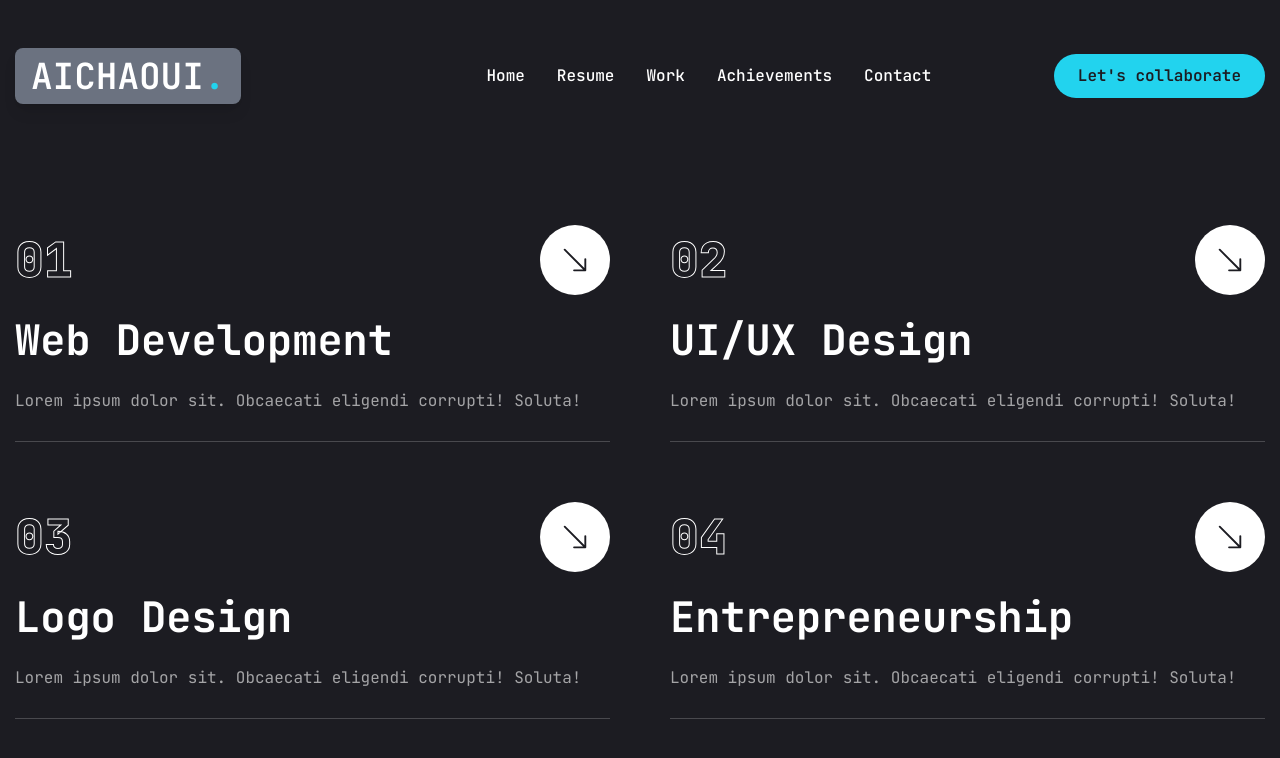
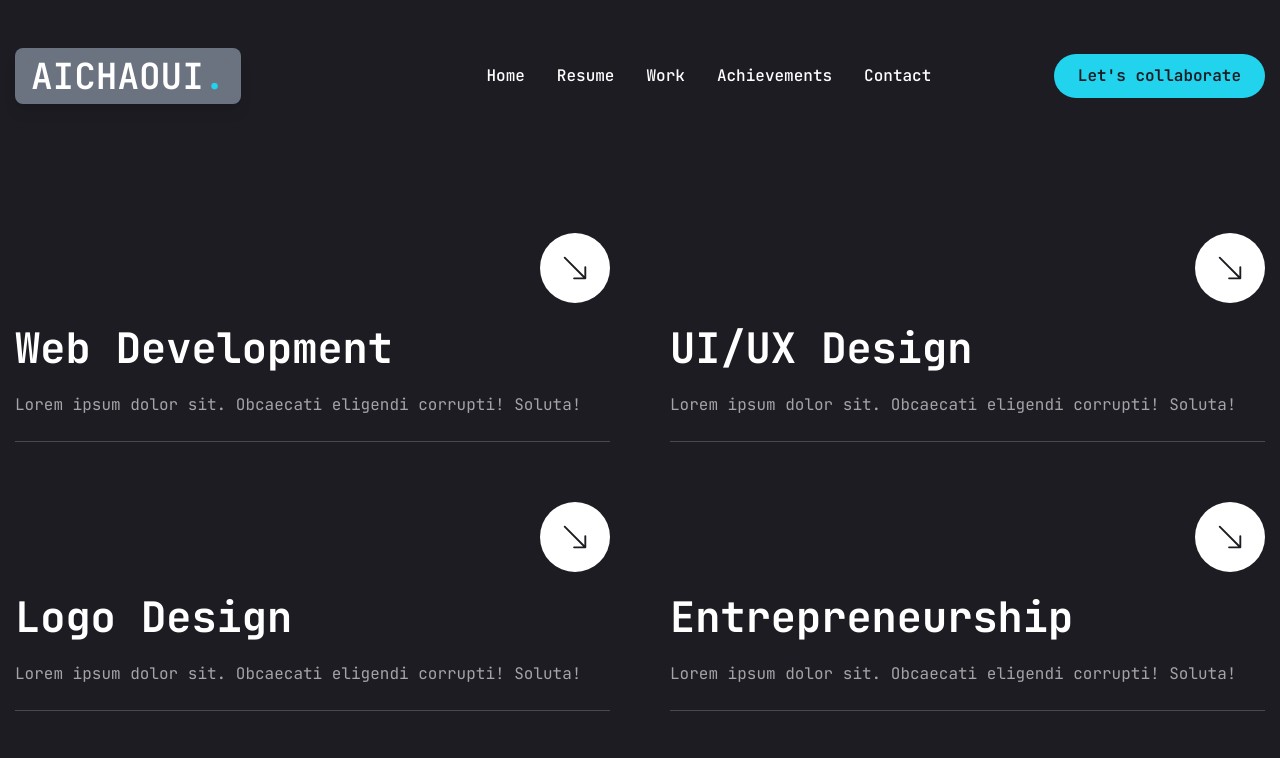
Before and after one commit to mohamedaichaouiii/project, a Next.js app: page /services in a window 1280 px wide. Shown: the top 758 px of the page. Built offline with nearby package versions, Linux system fonts and the light colour scheme.

Commit message:
Update globals.css

```diff
--- a/app/globals.css
+++ b/app/globals.css
@@ -4,38 +4,77 @@
 
 @layer base {
   body {
-    @apply font-primary bg-primary text-white leading-loose;
-  }
-  .h1{
-    @apply text-[48px] xl:text-[80px] leading-[1.1] font-semibold;
-  }
-  .h2{
-    @apply text-[36px] xl:text-[48px] leading-[1.1] font-semibold;
-  }
-  .h3{
-    @apply text-[20px] xl:text-[24px] leading-[1.1] font-semibold;
+    @apply font-primary bg-primary text-white;
+    font-size: 16px; /* Base font size for rem scaling */
+    line-height: 1.5; /* Tighter than leading-loose for mobile */
   }
 
+  .h1 {
+    @apply font-semibold leading-[1.1];
+    font-size: clamp(2rem, 5vw, 2.5rem); /* 32px base, scales with viewport */
+    @media (min-width: 640px) { /* sm */
+      font-size: clamp(2.5rem, 6vw, 3rem); /* 40px */
+    }
+    @media (min-width: 768px) { /* md */
+      font-size: clamp(3rem, 7vw, 3.5rem); /* 48px */
+    }
+    @media (min-width: 1024px) { /* lg */
+      font-size: clamp(3.5rem, 8vw, 4rem); /* 64px */
+    }
+    @media (min-width: 1280px) { /* xl */
+      font-size: clamp(4rem, 9vw, 4.5rem); /* 72px, slightly smaller than 80px */
+    }
+  }
+
+  .h2 {
+    @apply font-semibold leading-[1.1];
+    font-size: clamp(1.75rem, 4vw, 2rem); /* 28px base */
+    @media (min-width: 640px) {
+      font-size: clamp(2rem, 5vw, 2.25rem); /* 36px */
+    }
+    @media (min-width: 768px) {
+      font-size: clamp(2.25rem, 6vw, 2.5rem); /* 40px */
+    }
+    @media (min-width: 1024px) {
+      font-size: clamp(2.5rem, 7vw, 3rem); /* 48px */
+    }
+  }
+
+  .h3 {
+    @apply font-semibold leading-[1.1];
+    font-size: clamp(1.25rem, 3vw, 1.5rem); /* 20px base */
+    @media (min-width: 640px) {
+      font-size: clamp(1.5rem, 4vw, 1.75rem); /* 24px */
+    }
+    @media (min-width: 768px) {
+      font-size: clamp(1.75rem, 5vw, 2rem); /* 28px */
+    }
+  }
 
   .text-outline {
-  -webkit-text-stroke: 1px #ffffff;
+    -webkit-text-stroke: clamp(0.5px, 0.1vw, 0.75px); /* Scales stroke */
+    @media (min-width: 768px) {
+      -webkit-text-stroke: 1px;
     }
+  }
+
   .text-outline-hover {
-  -webkit-text-stroke: 1px #22d3ee;
+    -webkit-text-stroke: clamp(0.5px, 0.1vw, 0.75px);
+    @media (min-width: 768px) {
+      -webkit-text-stroke: 1px;
     }
-/* Add this in your global CSS file */
+  }
+
+  /* Responsive fixed positioning */
+  .fixed {
+    @apply relative; /* Default to relative for safety */
     @media (max-width: 768px) {
-  .fixed {
       position: absolute;
     }
   }
-/* Add this to your global CSS or component-specific CSS file */
+
+  /* Swiper slide images */
   .swiper-slide img {
-  object-fit: cover;
-  width: 100%;
-  height: 100%;
+    @apply object-cover w-full h-full max-w-full;
   }
-
-
-
 }
```
Lines whose indentation alone changed are shown as unchanged.
